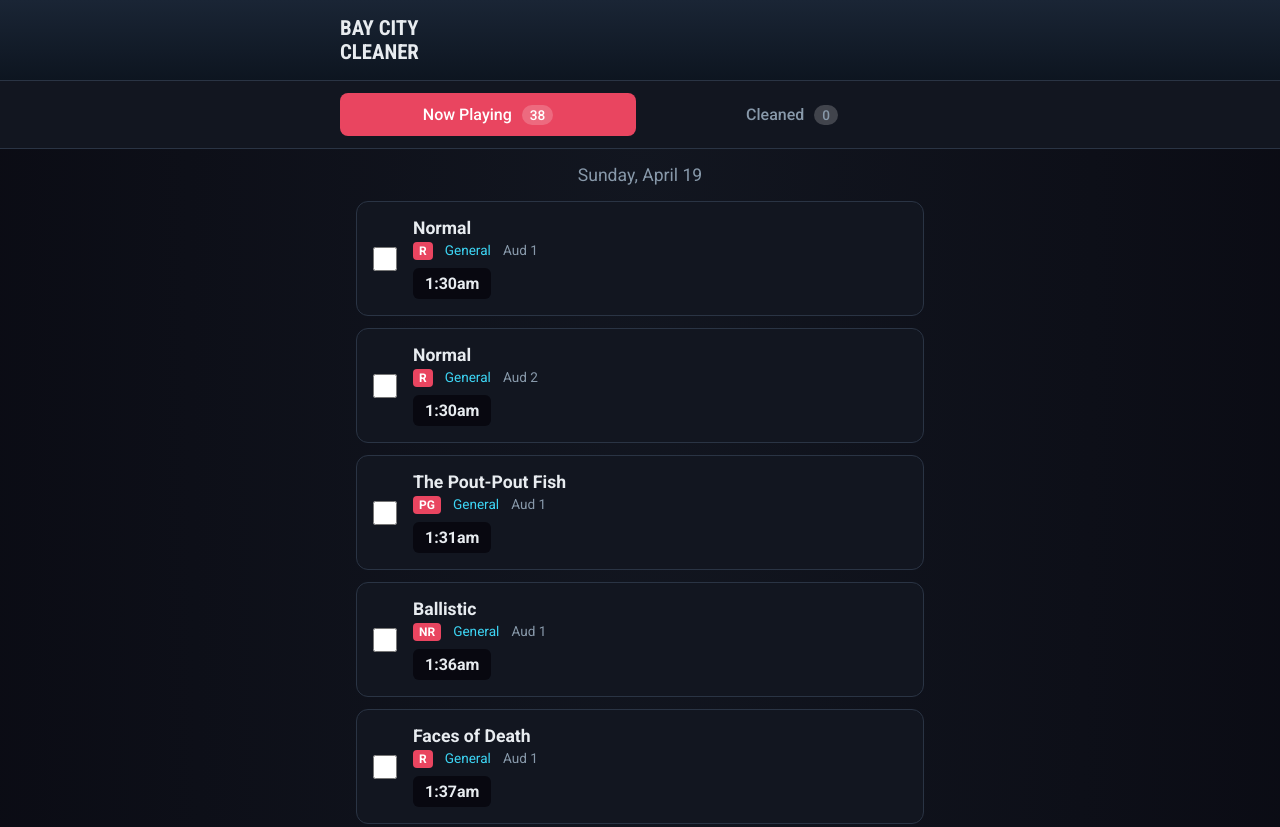
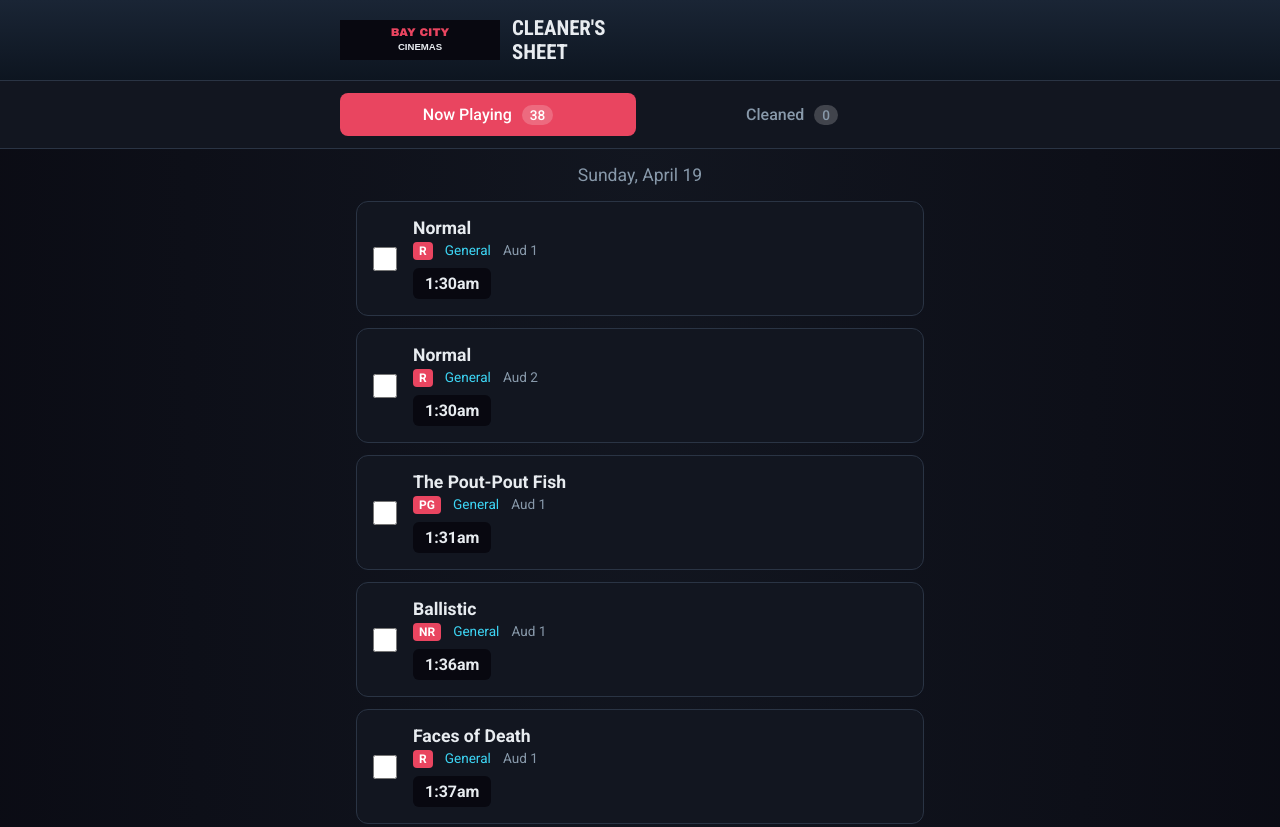
Before and after one commit to Magichasvr/bay-city-showtimes, a website: page index.html in a window 1280 px wide. Shown: the top 827 px of the page. Drawn offline with Linux system fonts and the light colour scheme.

Commit message:
Use working HTML

```diff
--- a/index.html
+++ b/index.html
@@ -167,7 +167,12 @@
 <body>
   <div class="header">
     <div class="header-content">
-      <div class="header-title">Bay City<br>Cleaner</div>
+      <svg class="logo" viewBox="0 0 200 50" fill="none" xmlns="http://www.w3.org/2000/svg">
+        <rect width="200" height="50" fill="#080810"/>
+        <text x="100" y="20" fill="#e94560" font-family="Arial Black" font-size="14" font-weight="900" text-anchor="middle">BAY CITY</text>
+        <text x="100" y="38" fill="#e8ecf0" font-family="Arial" font-size="12" font-weight="bold" text-anchor="middle">CINEMAS</text>
+      </svg>
+      <div class="header-title">Cleaner's<br>Sheet</div>
     </div>
   </div>
 
```
